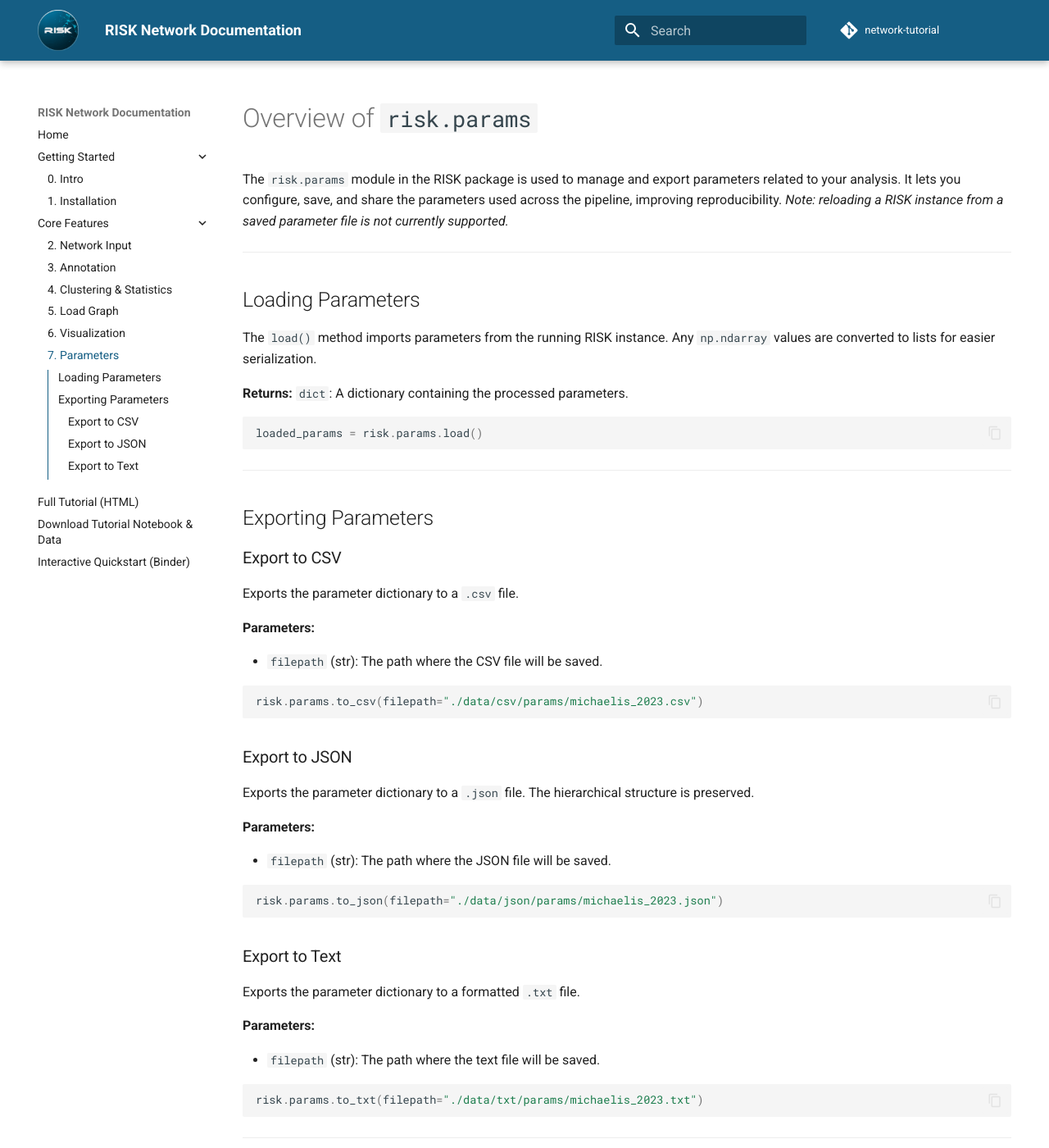
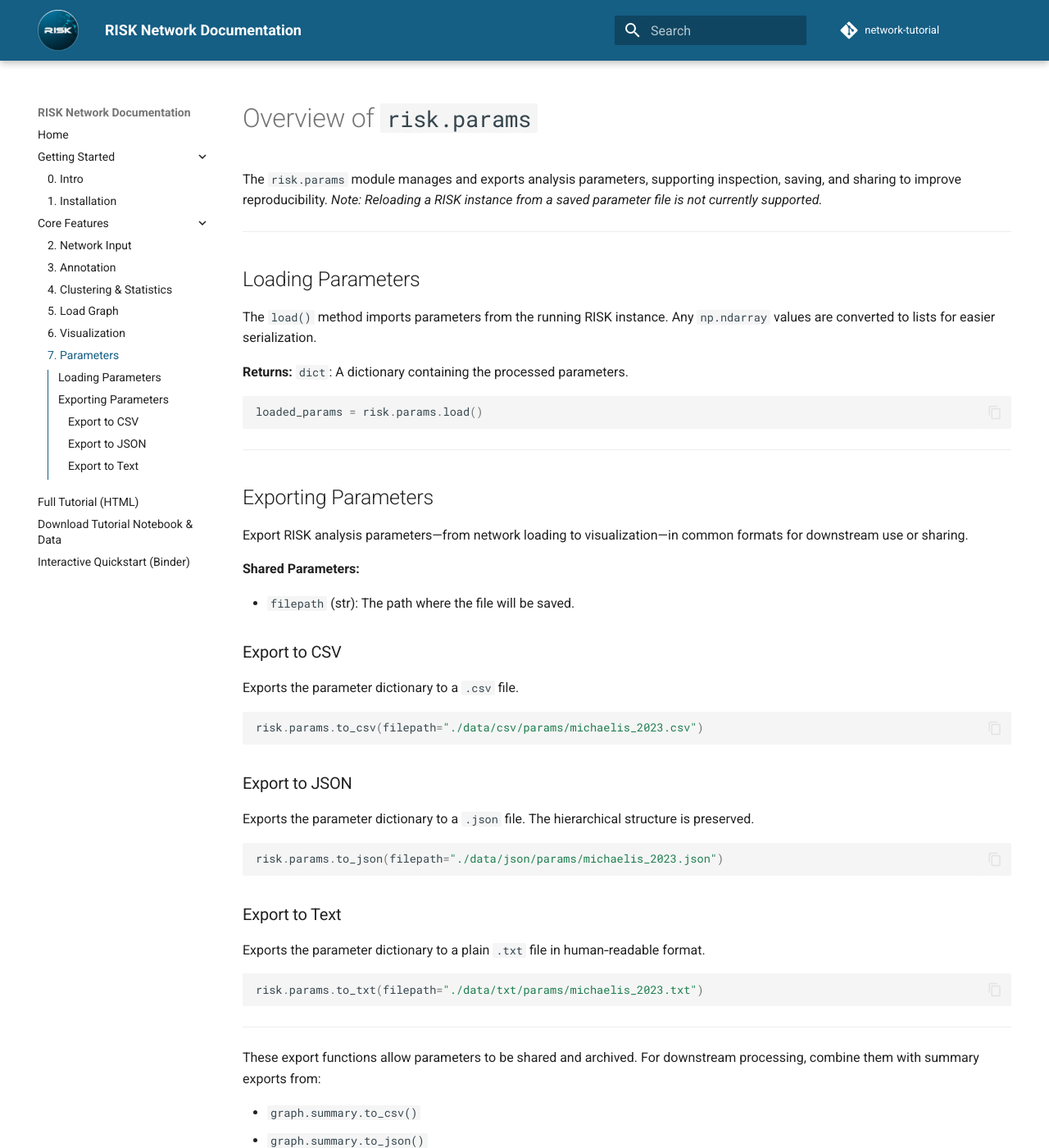
Before and after one commit to riskportal/network-tutorial, an MkDocs documentation site: the page built from docs/7_parameters.md, in a window 1280 px wide and 1400 px high. Shown: the whole window at 82% size. Built offline with MkDocs 1.6.1 and Material for MkDocs 9.7.7, drawn with Linux system fonts in a browser that asks for light colours; comment, search, counter and statistics services are not loaded.

Commit message:
update docs parameters markdown

````diff
--- a/docs/7_parameters.md
+++ b/docs/7_parameters.md
@@ -1,6 +1,6 @@
 # Overview of `risk.params`
 
-The `risk.params` module in the RISK package is used to manage and export parameters related to your analysis. It lets you configure, save, and share the parameters used across the pipeline, improving reproducibility. _Note: reloading a RISK instance from a saved parameter file is not currently supported._
+The `risk.params` module manages and exports analysis parameters, supporting inspection, saving, and sharing to improve reproducibility. _Note: Reloading a RISK instance from a saved parameter file is not currently supported._
 
 ---
 
@@ -19,13 +19,15 @@ loaded_params = risk.params.load()
 
 ## Exporting Parameters
 
+Export RISK analysis parameters—from network loading to visualization—in common formats for downstream use or sharing.
+
+**Shared Parameters:**
+
+- `filepath` (str): The path where the file will be saved.
+
 ### Export to CSV
 
 Exports the parameter dictionary to a `.csv` file.
-
-**Parameters:**
-
-- `filepath` (str): The path where the CSV file will be saved.
 
 ```python
 risk.params.to_csv(filepath="./data/csv/params/michaelis_2023.csv")
@@ -35,21 +37,13 @@ risk.params.to_csv(filepath="./data/csv/params/michaelis_2023.csv")
 
 Exports the parameter dictionary to a `.json` file. The hierarchical structure is preserved.
 
-**Parameters:**
-
-- `filepath` (str): The path where the JSON file will be saved.
-
 ```python
 risk.params.to_json(filepath="./data/json/params/michaelis_2023.json")
 ```
 
 ### Export to Text
 
-Exports the parameter dictionary to a formatted `.txt` file.
-
-**Parameters:**
-
-- `filepath` (str): The path where the text file will be saved.
+Exports the parameter dictionary to a plain `.txt` file in human‑readable format.
 
 ```python
 risk.params.to_txt(filepath="./data/txt/params/michaelis_2023.txt")
````
